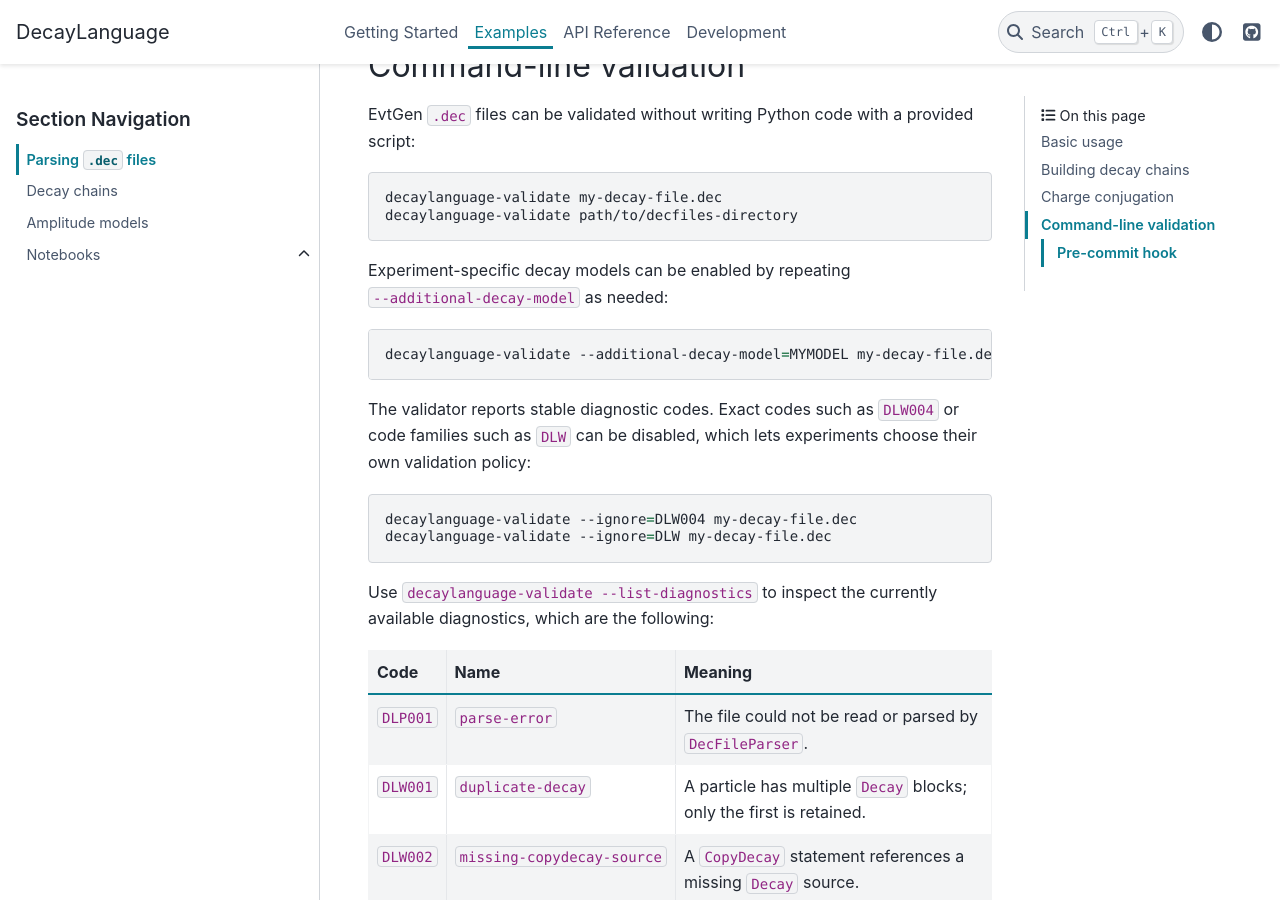
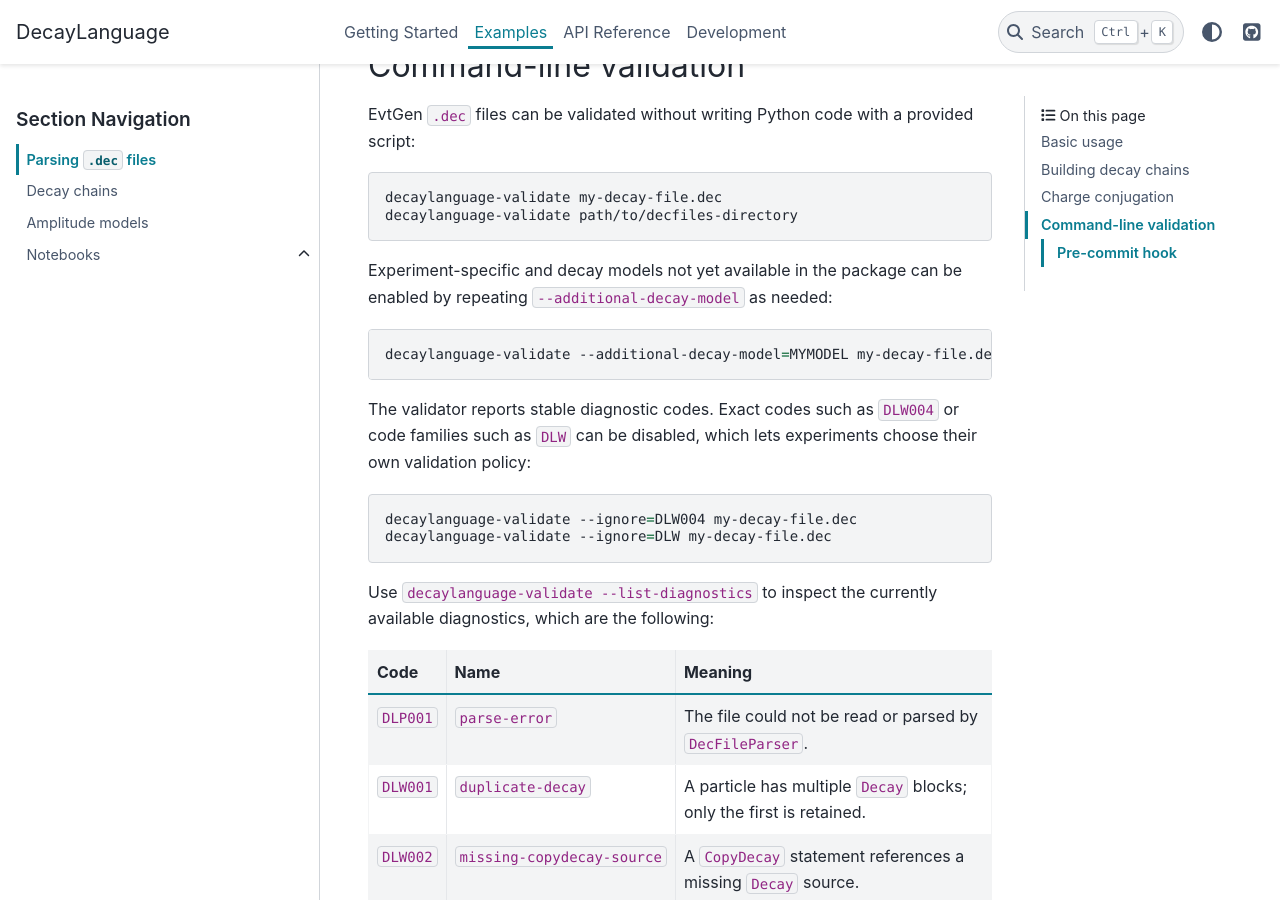
Before and after one commit to scikit-hep/decaylanguage, a Sphinx documentation site: the page built from docs/examples/decfile_parsing.rst, in a window 1280 px wide and 900 px high, scrolled down 1049 px. Built offline with Sphinx 7.4.7 and the PyData theme 0.15.4, drawn with Linux system fonts in a browser that asks for light colours; pages that are not in the unit, such as notebooks, are missing from menus.

Commit message:
A couple of trivial edits
Co-authored-by: Eduardo Rodrigues <eduardo.rodrigues@cern.ch>

```diff
--- a/docs/examples/decfile_parsing.rst
+++ b/docs/examples/decfile_parsing.rst
@@ -59,7 +59,7 @@ with a provided script:
    decaylanguage-validate my-decay-file.dec
    decaylanguage-validate path/to/decfiles-directory
 
-Experiment-specific decay models can be enabled by repeating
+Experiment-specific and decay models not yet available in the package can be enabled by repeating
 ``--additional-decay-model`` as needed:
 
 .. code-block:: bash
```
Also changed, not shown: CHANGELOG.md (+1 -1 lines).
